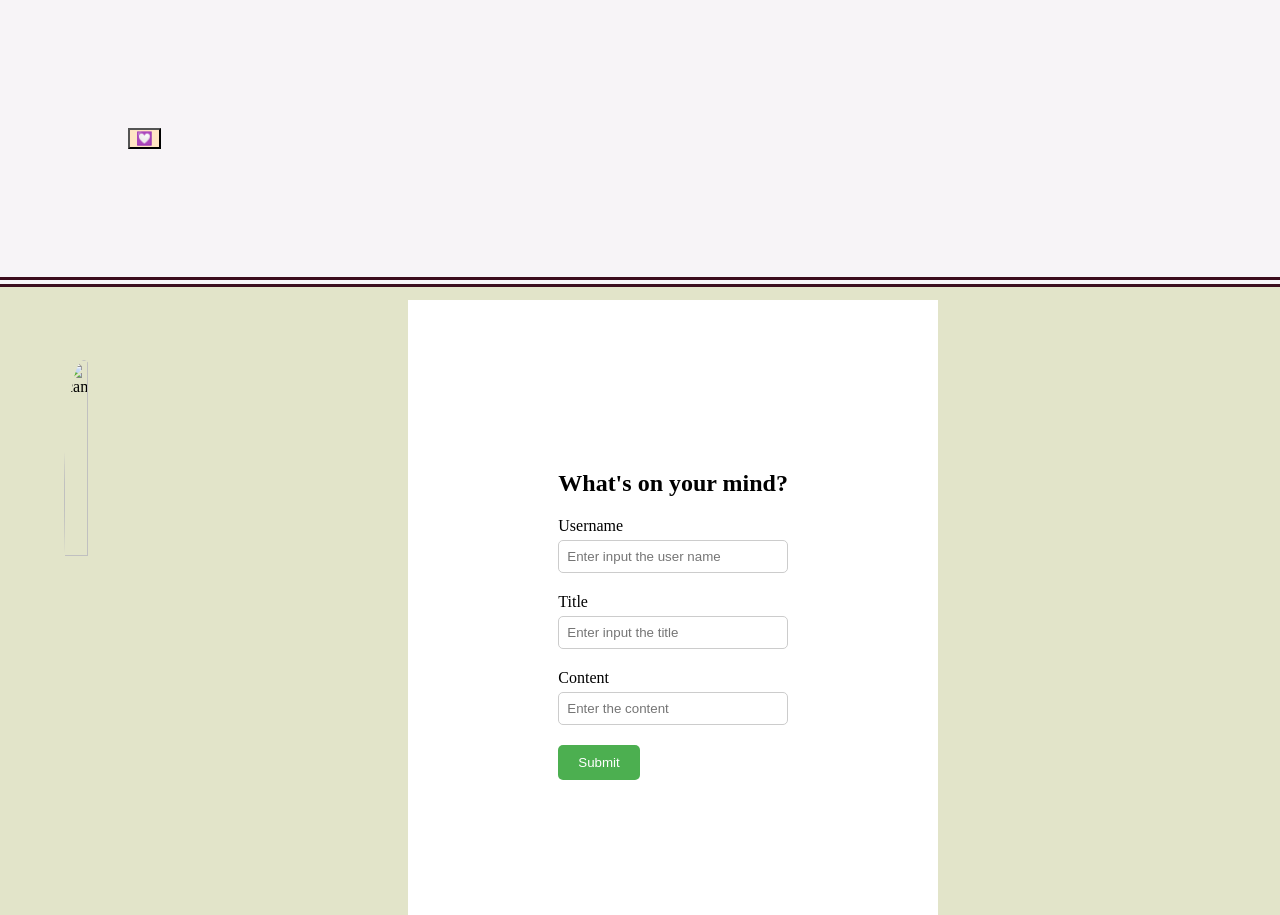
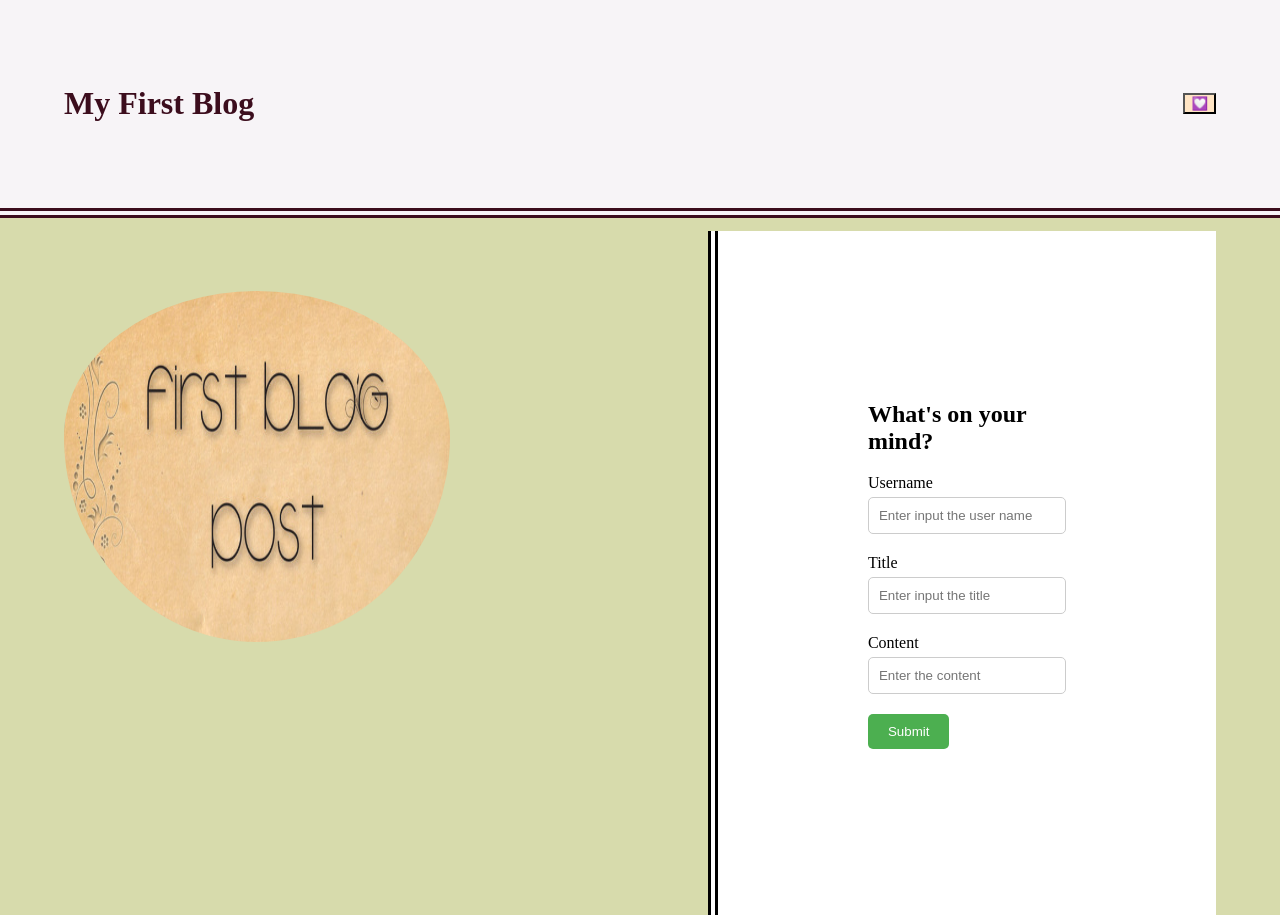
Before and after one commit to nivird/MyBlogChallenge, a plain HTML site: page index.html in a window 1280 px wide. Shown: the top 915 px of the page. Drawn offline with Linux system fonts and the light colour scheme.

Commit message:
my first personal blog

```diff
--- a/assets/css/blog.css
+++ b/assets/css/blog.css
@@ -11,6 +11,7 @@ body {
    /* background-color: #fff;*/
 
 }
+/*code to display the received input datas from the index page*/
 .result {
    box-shadow: 2px;
     margin-bottom: 20px;
@@ -42,7 +43,7 @@ p{
     cursor: pointer;
     align-items: right;
 }
-
+/*code to display the back button and toggle button*/
 
 nav{
     text-decoration: none;
@@ -64,7 +65,7 @@ nav{
 h3{
     text-align: center;
 }
-
+/*code to display the p tag data*/
 p{
     text-align: left;
 }
--- a/assets/css/form.css
+++ b/assets/css/form.css
@@ -1,14 +1,14 @@
 :root
 {
-    --top:  rgb(226, 228, 201);
-    --green:  rgb(214, 226, 214);
+    --top:  rgb(215, 219, 172);
+    --text:  rgb(16, 97, 16);
 }
 
 *
 {
     box-sizing: border-box;
 }
-
+/*page body color*/
 body{
     background-color: var(--top);
     margin:0;
@@ -19,7 +19,7 @@ body{
     display: flex;
     justify-content: space-between;
     align-items: center;
-    padding: 10%;
+    padding: 5%;
     color:rgb(60, 13, 29);
     background-color:rgb(247, 244, 247);
     border-bottom: 10px double;
@@ -33,13 +33,13 @@ h1:hover
 {
     color: rgb(222, 175, 34);
 }
-
+/*toggle display icon */
 .toggle
 {
     position:fixed;
-    top: 10px;
-    right: 100px;
-    z-index: inherit;
+    top: 20px;
+    right: 20px;
+    z-index: 9999;
     padding: 10px;
     cursor: pointer;
 }
@@ -51,7 +51,7 @@ main
     display: flex;
     flex-wrap: wrap;
 }
-
+/*blog banner display */
 .banner {
     display: flex;
     /* Align the child elements to the top of the parent */
@@ -74,7 +74,7 @@ main
     margin-left: 3%;
     flex: 0 0 60%;
   }
-
+/*code to display the screen in all the devices*/
 @media screen and (max-width: 768px) {
     main,nav
     {
@@ -82,26 +82,34 @@ main
     }
 
 }
+
+/*code to display the form fields*/
 .container {
     max-width: 1000px;
     margin: auto;
     padding: 150px;
    background-color: #fff;
-   /* border-radius: 5px;
-    box-shadow: 0 0 10px rgba(0, 0, 0, 0.1);*/
+   text-align: left;
+   border-left: 10px  double black;
+
 }
+
+/*code to display the form fields*/
 .form-group {
     margin-bottom: 20px;
+
 }
 .form-group label {
     display: block;
     margin-bottom: 5px;
+    text-align: left;
 }
 .form-group input[type="text"] {
     width: 100%;
-    padding: 8px;
+    padding: 10px;
     border-radius: 5px;
     border: 1px solid #ccc;
+    text-align: left;
 }
 .btn {
     background-color: #4CAF50;
--- a/assets/css/style.css
+++ b/assets/css/style.css
@@ -1,4 +1,4 @@
-
+/*code to display the page in dark and light mode*/
 .toggle-light
 {
     background-color: bisque;
--- a/assets/js/logic.js
+++ b/assets/js/logic.js
@@ -1,3 +1,5 @@
+/*code to activate the toggle button*/
+
 function toggleMode()
 {
     document.body.classList.toggle('toggle-dark');
--- a/index.html
+++ b/index.html
@@ -5,18 +5,21 @@
         <link rel="stylesheet" type="text/css" href="./assets/css/style.css" />
     </head>
     <body>
+        <!-- header of the body -->
         <header class="home">
-
+                      <h1>My First Blog</h1>
+                      <!--Toggle button creation to display the light mode-->
             <nav>
                  <button class="toggle-light" onclick="toggleMode()">💟</button>
             </nav>
         </header>
                 <main>
                 <section class="banner">
+                    <!--blog banner image-->
                       <div>
-                        <img class="banner-image" src="./assets/first-blog-post.jpg" alt="camera" />
+                        <img class="banner-image" src="./assets/css/first-blog-post.jpg" alt="camera" />
                       </div>
-
+                        <!--form created with input fields and labels-->
                     <div class="container">
                          <h2>What's on your mind?</h2>
                          <form id="inputForm" action="result.html" method="post">
@@ -37,6 +40,7 @@
                     </div>
                   </section>
                  </main>
+                 <!--script tags-->
        <script src="./assets/js/form.js"></script>
     <script src="./assets/js/logic.js"></script>
     </body>
```
Also changed, not shown: blog.html (+2 -1 lines), 1 other file.
